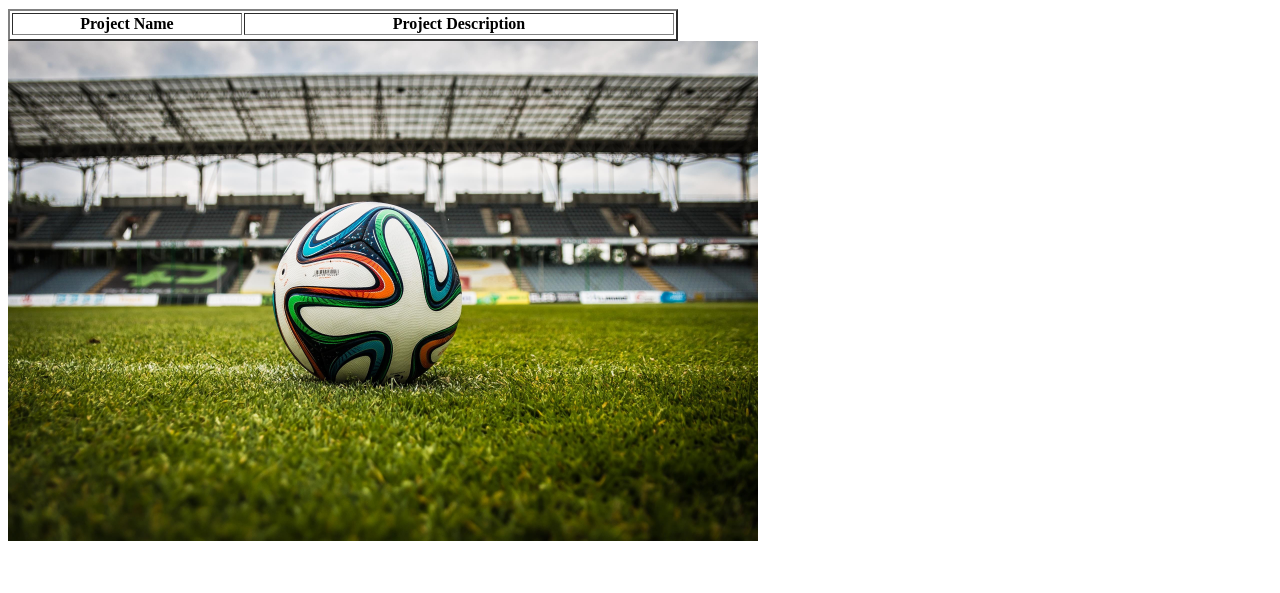
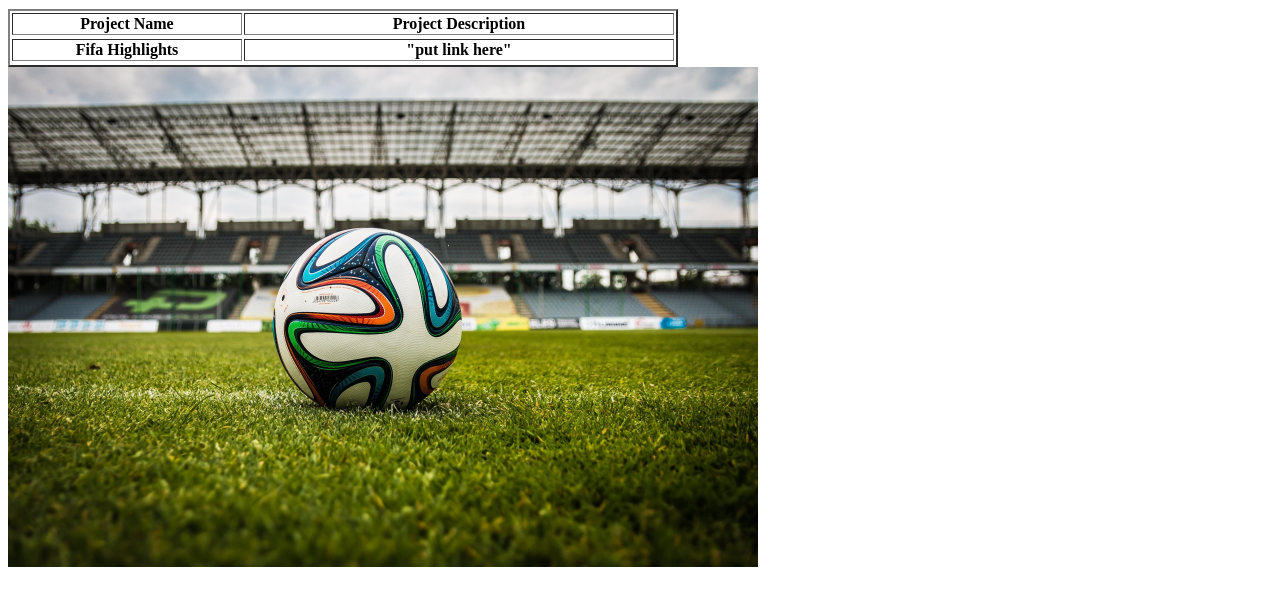
Before and after one commit to carrano19/MWP, a plain HTML site: page aboutme.html in a window 1280 px wide. Shown: the part 207-800 px from the top of the page. Drawn offline with Linux system fonts and the light colour scheme.

Commit message:
Update aboutme.html

```diff
--- a/aboutme.html
+++ b/aboutme.html
@@ -59,6 +59,10 @@
                 <th><b>Project Name</b></th><th><b>Project Description</b></th>
             </tr>
             <tr>
+              <tr>
+                <th><b>Fifa Highlights</b></th><th><b>"put link here"</b></th>
+            </tr>
+            <tr>
 
 
         </table>
```
